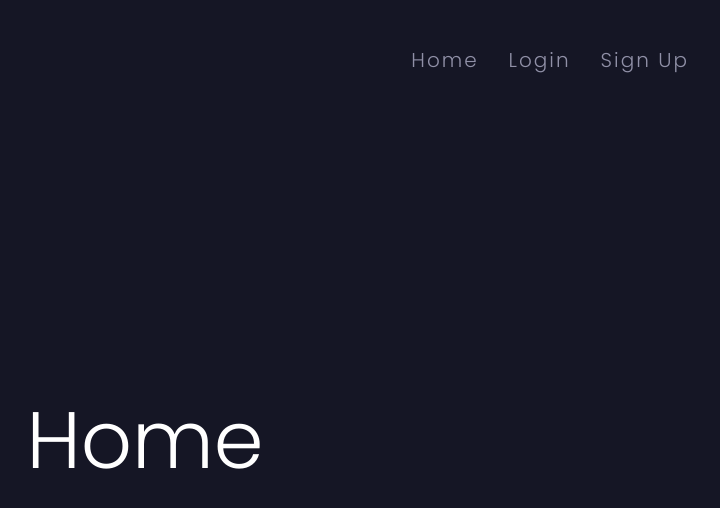
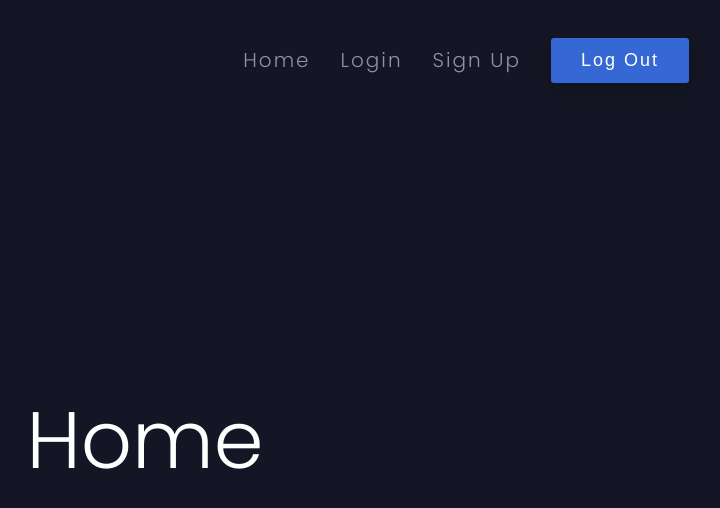
Before and after one commit to JorgeAVargasC/tzuzulcodebootcamp-frontend-react-project, a React (Create React App) app: page / in a window 1280 px wide. Shown: the top 508 px of the page, without its empty margins (495-1215 px from the left). Built offline with nearby package versions, Linux system fonts and the light colour scheme.

Commit message:
navlinks adjust in desktop view and logout button

```diff
--- a/src/components/Navbar.jsx
+++ b/src/components/Navbar.jsx
@@ -35,6 +35,7 @@ export default function Navbar() {
                 {/* Desktop Navigation */}
                 <nav className='navlinks'>
                     <NavLinks/>
+                    <LogOut/>
                 </nav>
 
             </div>
--- a/src/index.css
+++ b/src/index.css
@@ -502,11 +502,8 @@ nav {
 	}
 
 	.navlinks .links {
-		margin-left: 3rem;
-	}
-
-	.navlinks .links:first-of-type {
-		margin-left: 0;
+		margin-right: 3rem;
+		min-width: fit-content;
 	}
 
 	.navlinks-mobile {
```
